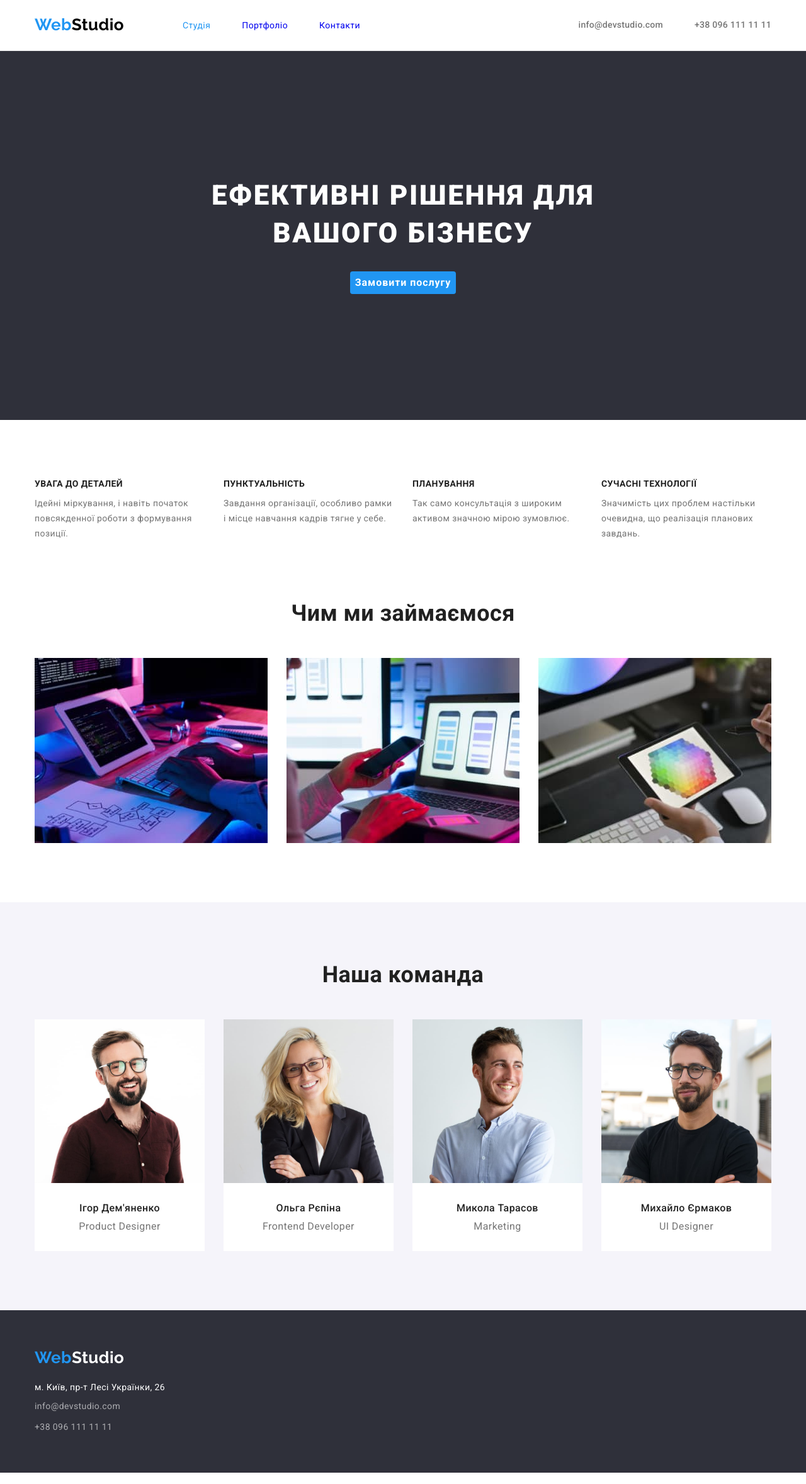
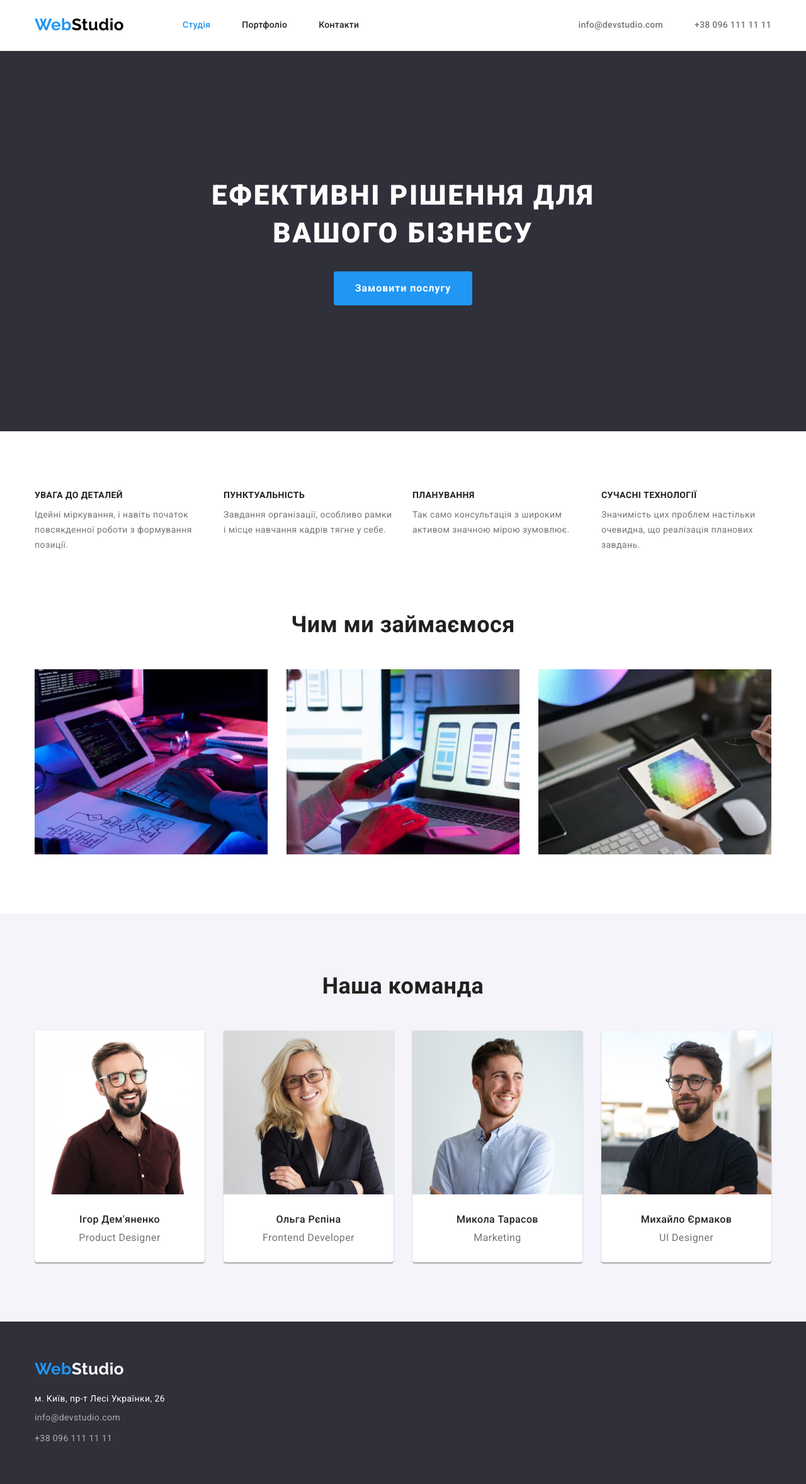
Before and after one commit to Natalie2205/goit-markup-hw-03, a plain HTML site: page index.html in a window 1280 px wide. Shown: the whole page at 63% size. Drawn offline with nearby package versions, Linux system fonts and the light colour scheme.

Commit message:
додає виправлення ДЗ

```diff
--- a/css/styles.css
+++ b/css/styles.css
@@ -95,8 +95,6 @@ img {
 }
 
 .logo-footer {
-    display: inline-block;
-    margin-bottom: 20px;
     color: var(--primary-wh-color);
 }
 
@@ -106,17 +104,14 @@ img {
     align-items: center;
 }
 
-.site-nav list {
+.site-nav .link {
+    display: block;
+    padding-top: 32px;
+    padding-bottom: 32px;
     color: var(--title-text-color);
     font-weight: 500;
     line-height: 1.14;
     letter-spacing: 0.02em;
-}
-
-.site-nav .link {
-    display: block;
-    padding-top: 32px;
-    padding-bottom: 32px;
 }
 
 
@@ -160,6 +155,9 @@ img {
 }
 
 .hero-title {
+    width: 696px;
+    margin-left: auto;
+    margin-right: auto;
     margin-bottom: 30px;
     color: var(--primary-wh-color);
     font-weight: 900;
@@ -170,6 +168,7 @@ img {
 }
 
 .button {
+    padding: 10px 32px;
     border-color: transparent;
     border-radius: 4px;
     cursor: pointer;
@@ -207,7 +206,7 @@ img {
     color: var(--title-text-color);
 }
 
-.features{
+.features-list {
     display: flex;
     flex-wrap: wrap;
     gap: 30px;
@@ -281,11 +280,12 @@ img {
 .command-item {
     background-color: var(--primary-wh-color);
     flex-basis: calc((100% - 90px) / 4);
+    box-shadow: 0px 1px 3px rgba(0, 0, 0, 0.12), 0px 1px 1px rgba(0, 0, 0, 0.14), 0px 2px 1px rgba(0, 0, 0, 0.2);
+    border-radius: 0px 0px 4px 4px;
 }
 
 .portfolio-button {
     padding: 6px 22px;
-    margin-bottom: 50px;
     border-color: transparent;
     border-radius: 4px;
     cursor: pointer;
@@ -303,10 +303,16 @@ img {
     color: var(--primary-wh-color);
 }
 
+.portfolio-button.active {
+    background-color: var(--accent-color);
+    color: var(--primary-wh-color);
+}
+
 .filters {
     display: flex;
     justify-content: center;
     gap: 8px;
+    margin-bottom: 50px;
 }
 
 .works {
@@ -343,22 +349,12 @@ img {
     padding-bottom: 60px;
 }
 
-.footer-contact .map-link {
-    color: var(--primary-wh-color);
+.footer .container .logo {
+    margin-right: 0;
 }
 
-.map-link {
-    display: inline-block;
-    margin-bottom: 6px;
-}
-
-.mail-link {
-    display: inline-block;
-    margin-bottom: 9px;
-}
-
-.footer-contact .link {
-    color: var(--secondary-white-color);
+.address {
+    margin-top: 20px;
 }
 
 .footer-contact {
@@ -366,7 +362,18 @@ img {
     line-height: 1.7;
 }
 
-.portfolio-button.active {
-    background-color: var(--accent-color);
+.footer-contact .map-link {
     color: var(--primary-wh-color);
 }
+
+.footer-contact .link {
+    color: var(--secondary-white-color);
+}
+
+.footer-map {
+    margin-bottom: 6px;
+}
+
+.footer-mail {
+    margin-bottom: 9px;
+}
--- a/index.html
+++ b/index.html
@@ -38,14 +38,14 @@
 
     <main>
 
-        <section class="hero">
-            <h1 class="hero-title">Ефективні рішення для <br> вашого бізнесу</h1>
+        <section class="section hero">
+            <h1 class="hero-title">Ефективні рішення для вашого бізнесу</h1>
             <button type="button" class="button">Замовити послугу</button>
         </section>
         <section class="section features">
             <div class="container">
                <h2 class="section-title visually-hidden">Наші особливості</h2>
-            <ul class="features list">
+            <ul class="features-list list">
                 <li class="features-item">
                     <h3 class="features-title">УВАГА ДО ДЕТАЛЕЙ</h3>
                     <p class="features-description">Ідейні міркування, і навіть початок повсякденної роботи з формування позиції.</p>
@@ -117,10 +117,10 @@
         <div class="container">
           <a href="./index.html" class="logo link">Web<span class="logo-footer">Studio</span></a>
 
-            <address>
+            <address class="address">
              <ul class="footer-contact list">
-                <li><a href="https://goo.gl/maps/faSnhifotqXpAUuP6" target="_blank" rel="noopener noreferrer nofollow" class="map-link">м. Київ, пр-т Лесі Українки, 26</a></li>
-                <li><a href="mailto:info@devstudio.com" class="link mail-link">info@devstudio.com</a></li>
+                <li class="footer-map"><a href="https://goo.gl/maps/faSnhifotqXpAUuP6" target="_blank" rel="noopener noreferrer nofollow" class="map-link">м. Київ, пр-т Лесі Українки, 26</a></li>
+                <li class="footer-mail"><a href="mailto:info@devstudio.com" class="link">info@devstudio.com</a></li>
                 <li><a href="tel:+380961111111" class="link">+38 096 111 11 11</a></li>
              </ul>
             </address>
```
Also changed, not shown: portfolio.html (+8 -5 lines).
